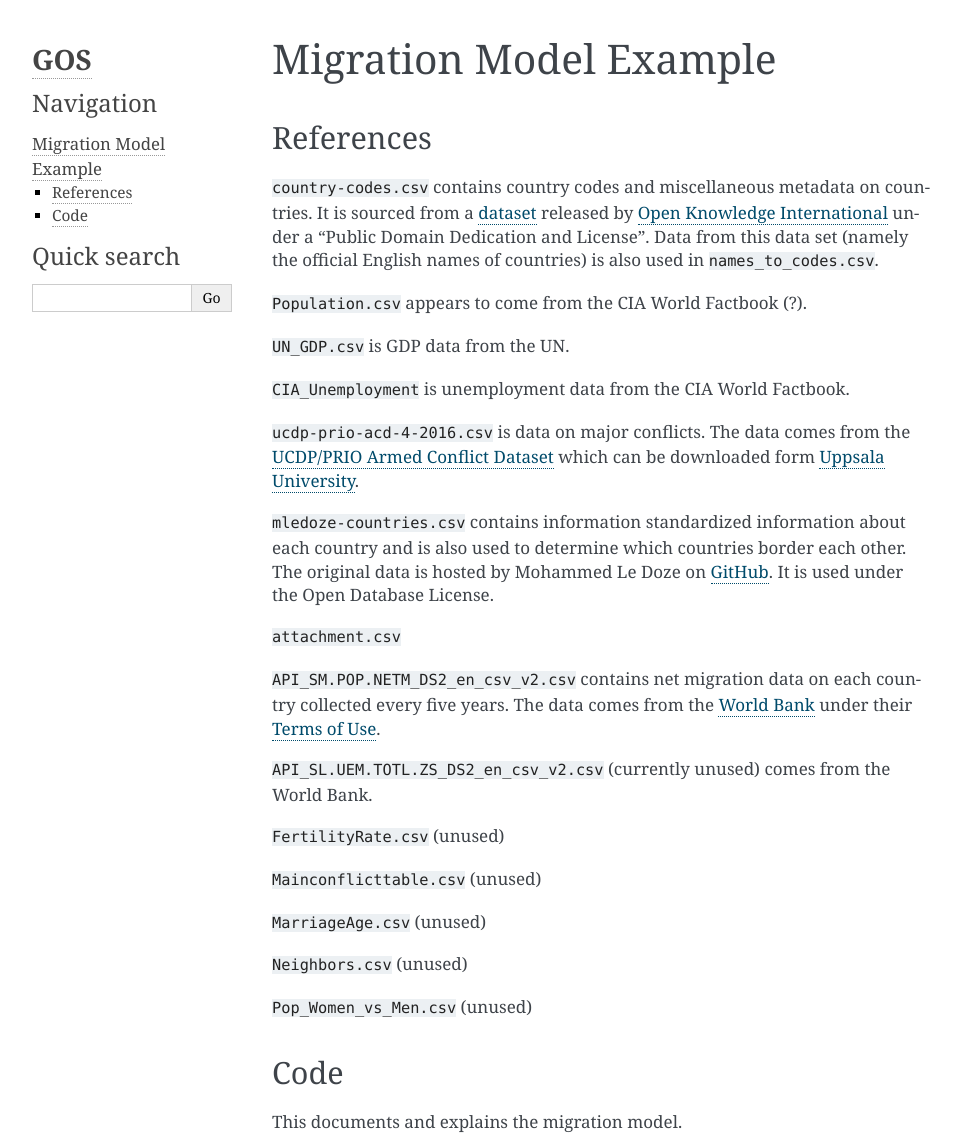
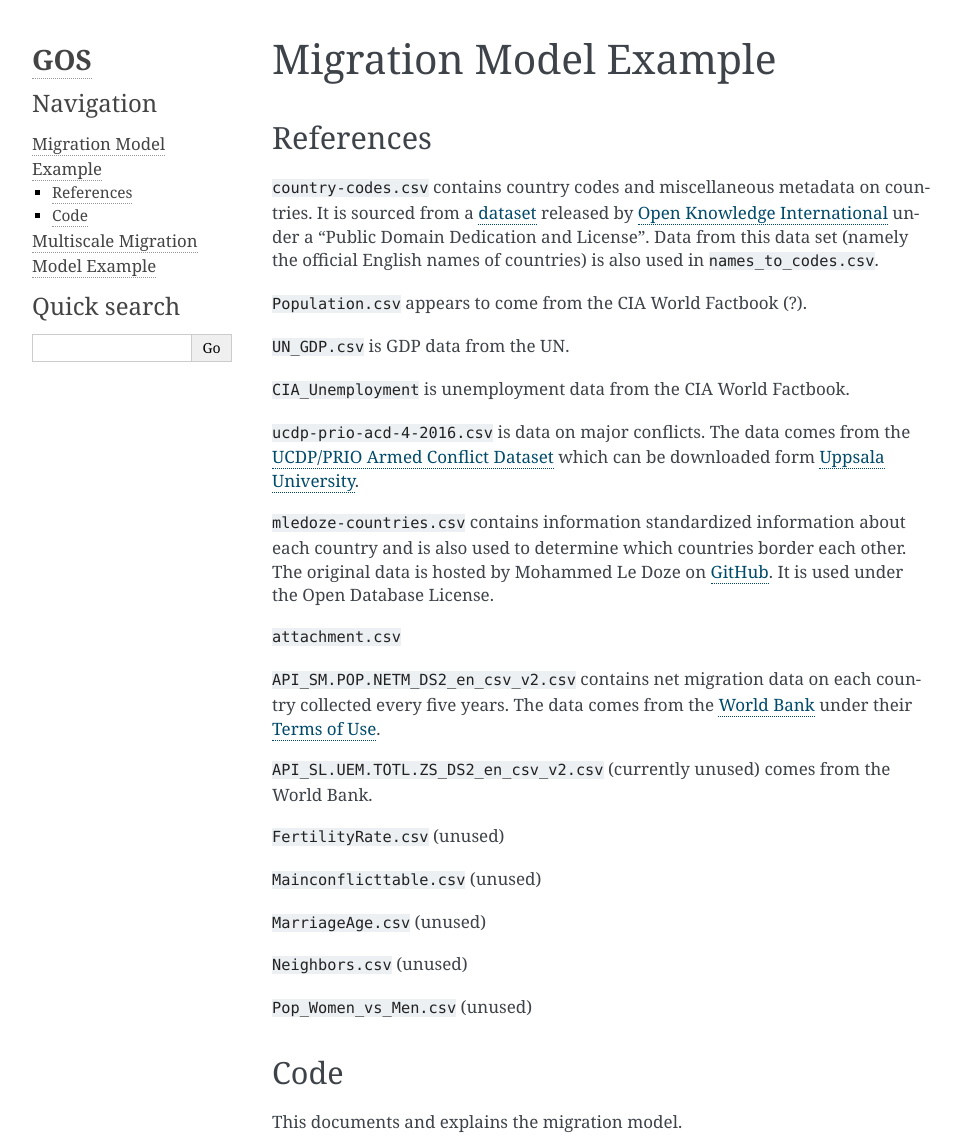
Before and after one commit to crcresearch/GOS, a Sphinx documentation site: the page built from docs/source/migration.rst, in a window 1280 px wide, cut to the strip 0-1147 px from the top of the page. Shown: the whole strip, without its empty margins (148-1104 px from the left). Built offline with Sphinx 7.4.7, drawn with Linux system fonts in a browser that asks for light colours; some of the changed lines change nothing that is shown.

```diff
--- a/docs/conf.py
+++ b/docs/conf.py
@@ -32,7 +32,8 @@
 # ones.
 extensions = ['sphinx.ext.autodoc',
               'sphinx.ext.mathjax',
-              'sphinx.ext.viewcode']
+              'sphinx.ext.viewcode',
+              'sphinxcontrib.bibtex']
 
 # Add any paths that contain templates here, relative to this directory.
 templates_path = ['_templates']
--- /dev/null
+++ b/docs/source/multiscale-migration.rst
@@ -0,0 +1,4 @@
+Multiscale Migration Model Example
+==================================
+
+.. include:: ../../examples/multiscale-migration/README.rst
--- a/requirements.txt
+++ b/requirements.txt
@@ -1,2 +1,3 @@
 numpy==1.12.1
 pandas==0.20.1
+sphinxcontrib-bibtex==0.3.6
```
Also changed, not shown: docs/source/migration.rst (line endings or trailing spaces), examples/multiscale-migration/README.rst (added), 6 other files.
